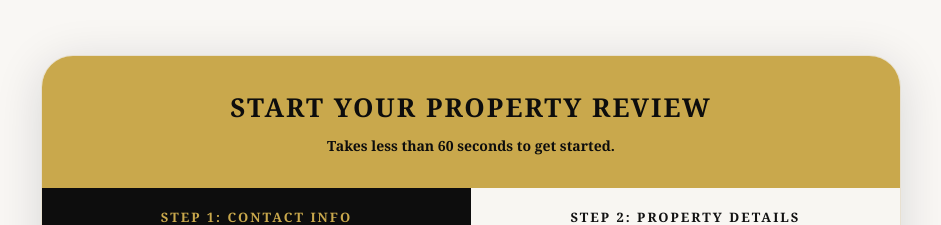
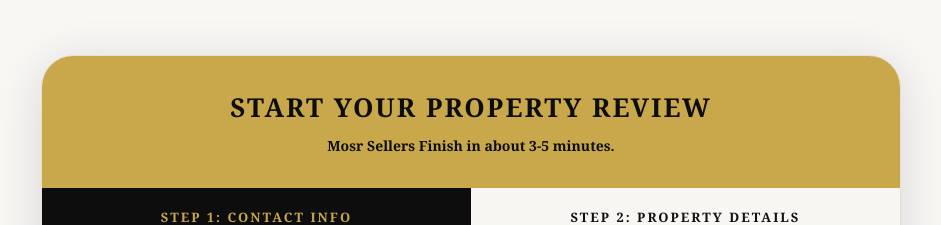
Before and after one commit to nijackacquisitions56/nijack-property-solutions, a React (Vite) app: page / in a window 1280 px wide. Shown: the part 1180-1405 px from the top of the page, without its empty margins (169-1110 px from the left). Built offline with nearby package versions, Linux system fonts and the light colour scheme.

Commit message:
Update App.jsx

```diff
--- a/src/App.jsx
+++ b/src/App.jsx
@@ -195,7 +195,7 @@ const App = () => {
           <div style={{ background: '#fff', borderRadius: 32, boxShadow: '0 8px 48px rgba(10,22,40,0.14)', border: '1px solid #e8e0d0', overflow: 'hidden' }}>
             <div style={{ background: '#C9A84C', padding: '32px 24px', textAlign: 'center' }}>
               <h2 style={{ color: '#0d0d0d', fontWeight: 900, textTransform: 'uppercase', fontSize: 'clamp(18px,4vw,26px)', letterSpacing: 2, margin: '0 0 8px' }}>Start Your Property Review</h2>
-              <p style={{ color: '#0d0d0d', fontWeight: 700, fontSize: 14, margin: 0 }}>Takes less than 60 seconds to get started.</p>
+              <p style={{ color: '#0d0d0d', fontWeight: 700, fontSize: 14, margin: 0 }}>Mosr Sellers Finish in about 3-5 minutes.</p>
             </div>
 
             <div id="form-steps" style={{ display: 'flex', borderBottom: '2px solid #e8e0d0', scrollMarginTop: 100 }}>
```
